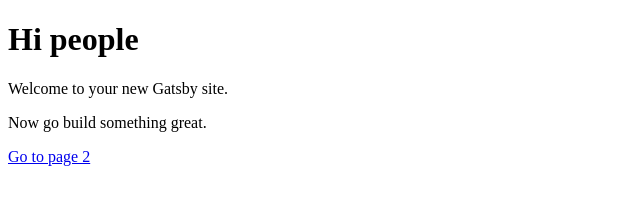
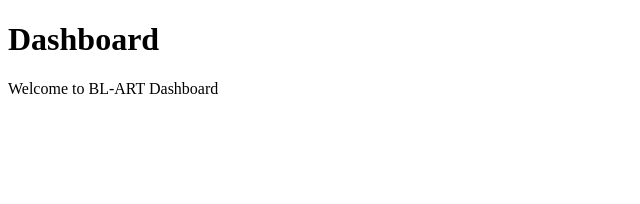
Before and after one commit to karadalex/bl-art, a Gatsby site in the folder ipfs/web/: page / in a window 1280 px wide. Shown: the whole page, without its empty margins (0-640 px from the left). Built offline with nearby package versions, Linux system fonts and the light colour scheme; Gatsby itself is replaced by a stand-in of ours.

Commit message:
Removed second page for now

```diff
--- a/ipfs/web/src/pages/index.js
+++ b/ipfs/web/src/pages/index.js
@@ -3,10 +3,8 @@
 
 const IndexPage = () => (
   <div>
-    <h1>Hi people</h1>
-    <p>Welcome to your new Gatsby site.</p>
-    <p>Now go build something great.</p>
-    <Link to="/page-2/">Go to page 2</Link>
+    <h1>Dashboard</h1>
+    <p>Welcome to BL-ART Dashboard</p>
   </div>
 )
 
```
Also changed, not shown: ipfs/web/src/pages/page-2.js (deleted, +0 -12 lines).
